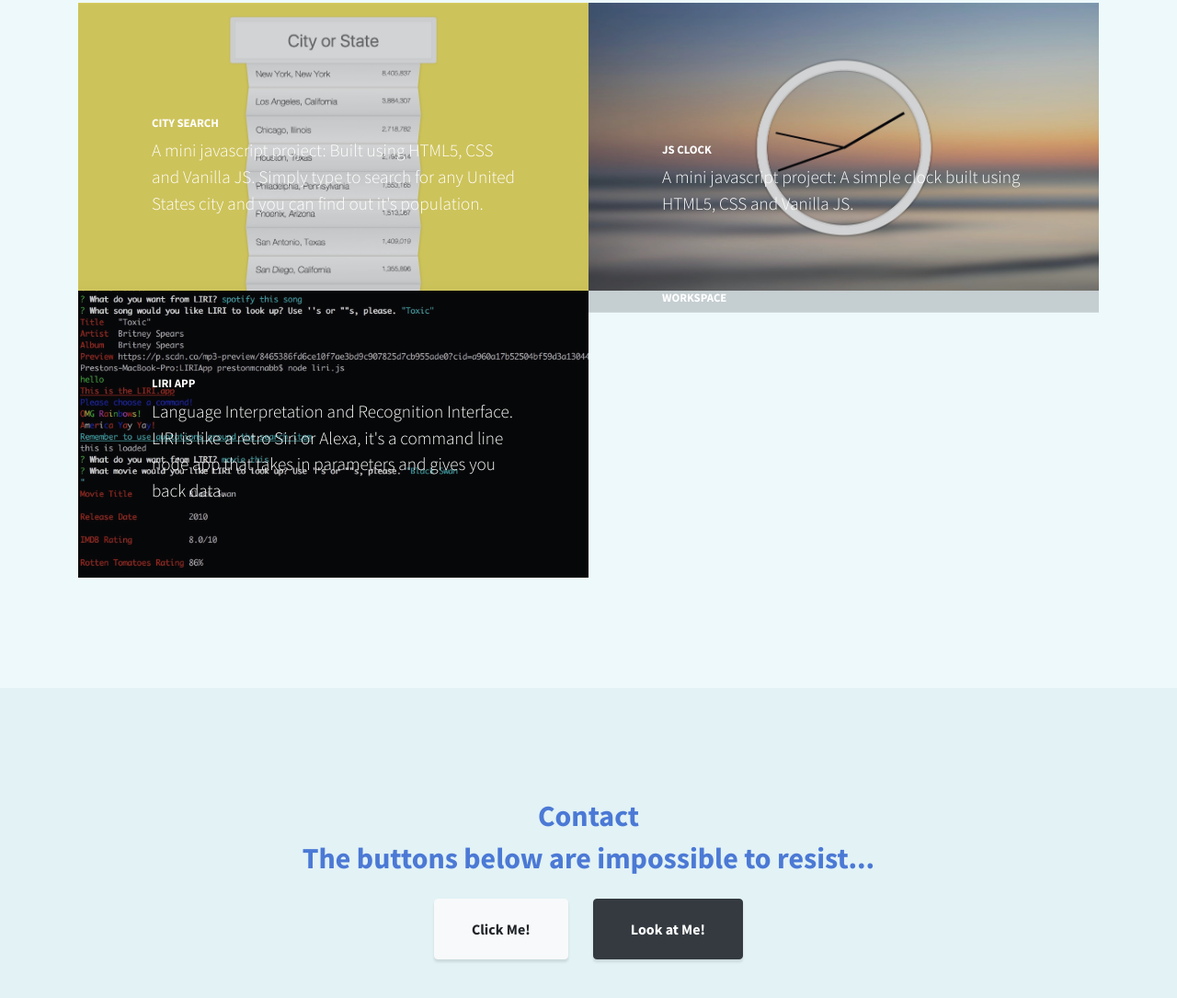
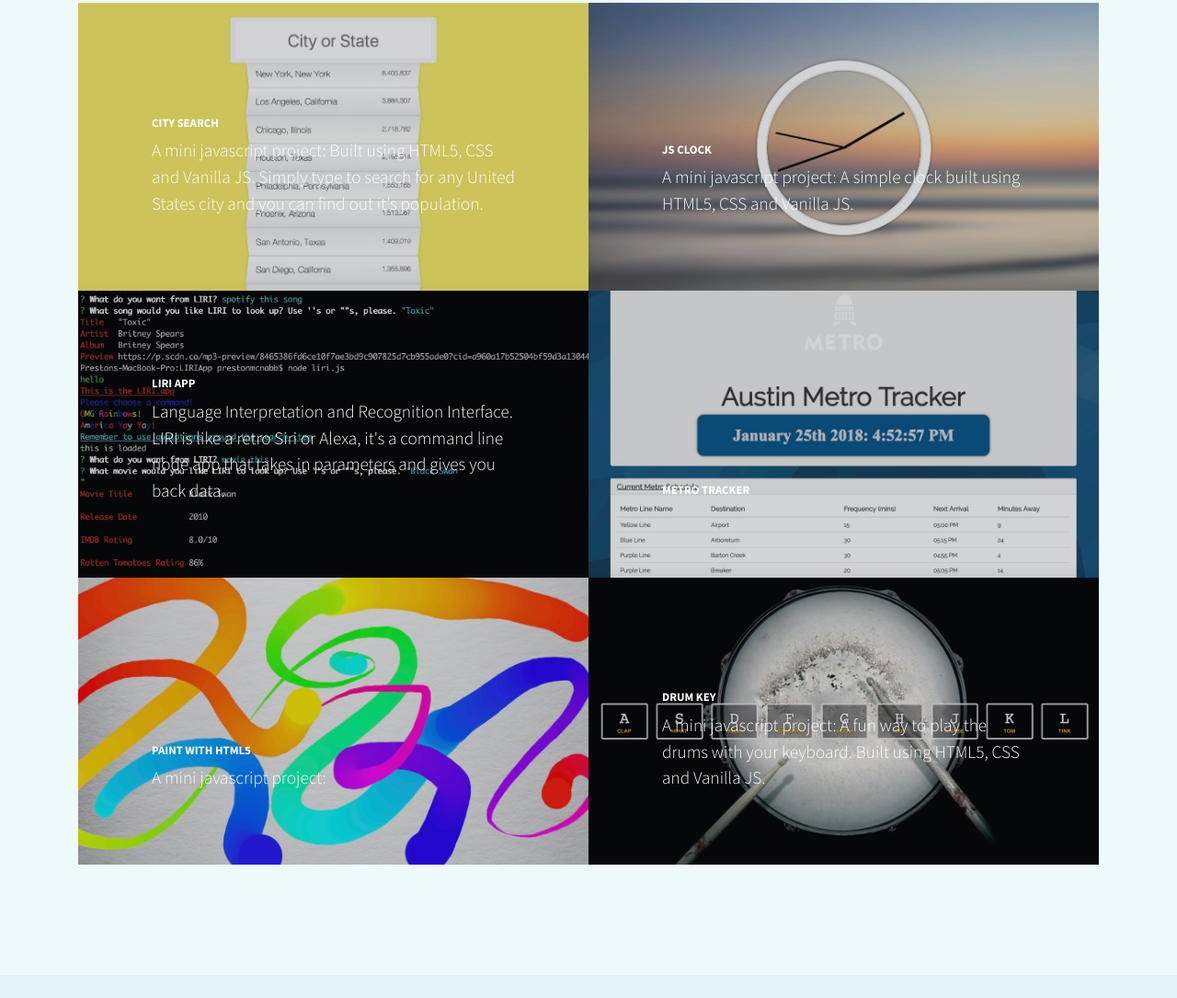
Before and after one commit to pmcnabb1993/MyPortfolio, a plain HTML site: page index.html in a window 1280 px wide. Shown: the part 1611-2696 px from the top of the page at 92% size. Drawn offline with Linux system fonts and the light colour scheme.

Commit message:
updated projects

```diff
--- a/index.html
+++ b/index.html
@@ -129,7 +129,7 @@
                   <p class="mb-0">A mini javascript project: Built using HTML5, CSS and Vanilla JS. Simply type to search for any United States city and you can find out it's population.</p>
                 </span>
               </span>
-              <img class="img-fluid" src="img/typesearch.jpg" alt="typesearch">
+              <img class="img-fluid" src="img/TypeSearch.jpg" alt="typesearch">
             </a>
           </div>
           <div class="col-lg-6">
@@ -158,13 +158,35 @@
             <a class="portfolio-item" href="#">
               <span class="caption">
                 <span class="caption-content">
-                  <h2>Workspace</h2>
-                  <p class="mb-0">A yellow workspace with some scissors, pencils, and other objects.</p>
+                  <h2>Metro Tracker</h2>
+                  <p class="mb-0"></p>
                 </span>
               </span>
-              <img class="img-fluid" src="#" alt="">
+              <img class="img-fluid" src="img/metroTracker.jpg" alt="">
             </a>
           </div>
+          <div class="col-lg-6">
+                <a class="portfolio-item" href="#">
+                  <span class="caption">
+                    <span class="caption-content">
+                      <h2>Paint with HTML5</h2>
+                      <p class="mb-0">A mini javascript project: </p>
+                    </span>
+                  </span>
+                  <img class="img-fluid" src="img/paintCanvas.jpg" alt="">
+                </a>
+              </div>
+              <div class="col-lg-6">
+                    <a class="portfolio-item" href="#">
+                      <span class="caption">
+                        <span class="caption-content">
+                          <h2>Drum Key</h2>
+                          <p class="mb-0">A mini javascript project: A fun way to play the drums with your keyboard. Built using HTML5, CSS and Vanilla JS.</p>
+                        </span>
+                      </span>
+                      <img class="img-fluid" src="img/drumKey.jpg" alt="">
+                    </a>
+                  </div>
         </div>
       </div>
     </section>
```
Also changed, not shown: img/drumKey.jpg (added), img/metroTracker.jpg (added), img/paintCanvas.jpg (added), img/strangerTrivia.jpg (added).
